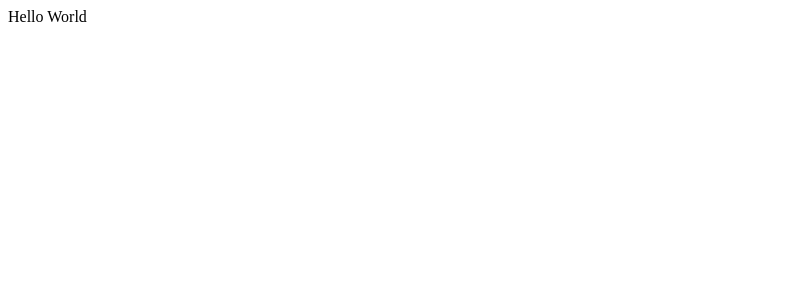
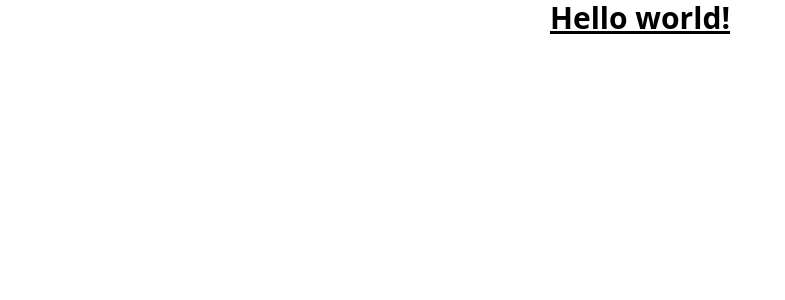
Before and after one commit to chorbster/react-lms-app, a React (Create React App) app: page / in a window 1280 px wide. Shown: the top 300 px of the page, without its empty margins (0-785 px from the left). Built offline with nearby package versions, Linux system fonts and the light colour scheme.

Commit message:
add taiilwind

```diff
--- a/package.json
+++ b/package.json
@@ -34,5 +34,10 @@
       "last 1 firefox version",
       "last 1 safari version"
     ]
+  },
+  "devDependencies": {
+    "autoprefixer": "^10.4.2",
+    "postcss": "^8.4.6",
+    "tailwindcss": "^3.0.18"
   }
 }
--- /dev/null
+++ b/postcss.config.js
@@ -0,0 +1,6 @@
+module.exports = {
+  plugins: {
+    tailwindcss: {},
+    autoprefixer: {},
+  },
+}
--- a/src/App.js
+++ b/src/App.js
@@ -1,7 +1,9 @@
 import "./App.css"
 
 function App() {
-  return <div className="App">Hello World</div>
+  return <div className="App"><h1 className="text-3xl font-bold underline text-center">
+    Hello world!
+  </h1></div>
 }
 
 export default App
--- a/src/index.css
+++ b/src/index.css
@@ -0,0 +1,3 @@
+@tailwind base;
+@tailwind components;
+@tailwind utilities;
--- /dev/null
+++ b/tailwind.config.js
@@ -0,0 +1,9 @@
+module.exports = {
+  content: [
+    "./src/**/*.{js,jsx,ts,tsx}",
+  ],
+  theme: {
+    extend: {},
+  },
+  plugins: [],
+}
```
Also changed, not shown: 1 other file (tests, documents, lock files or other folders).
